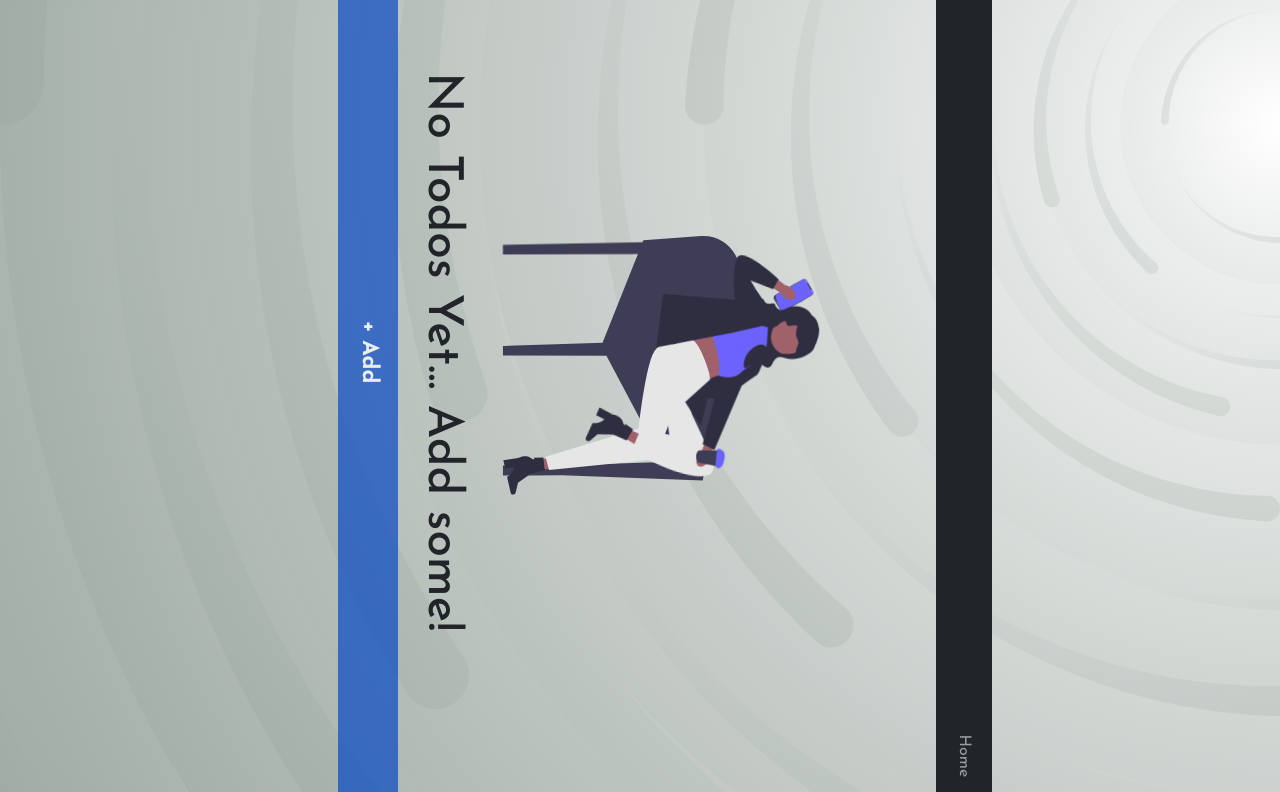
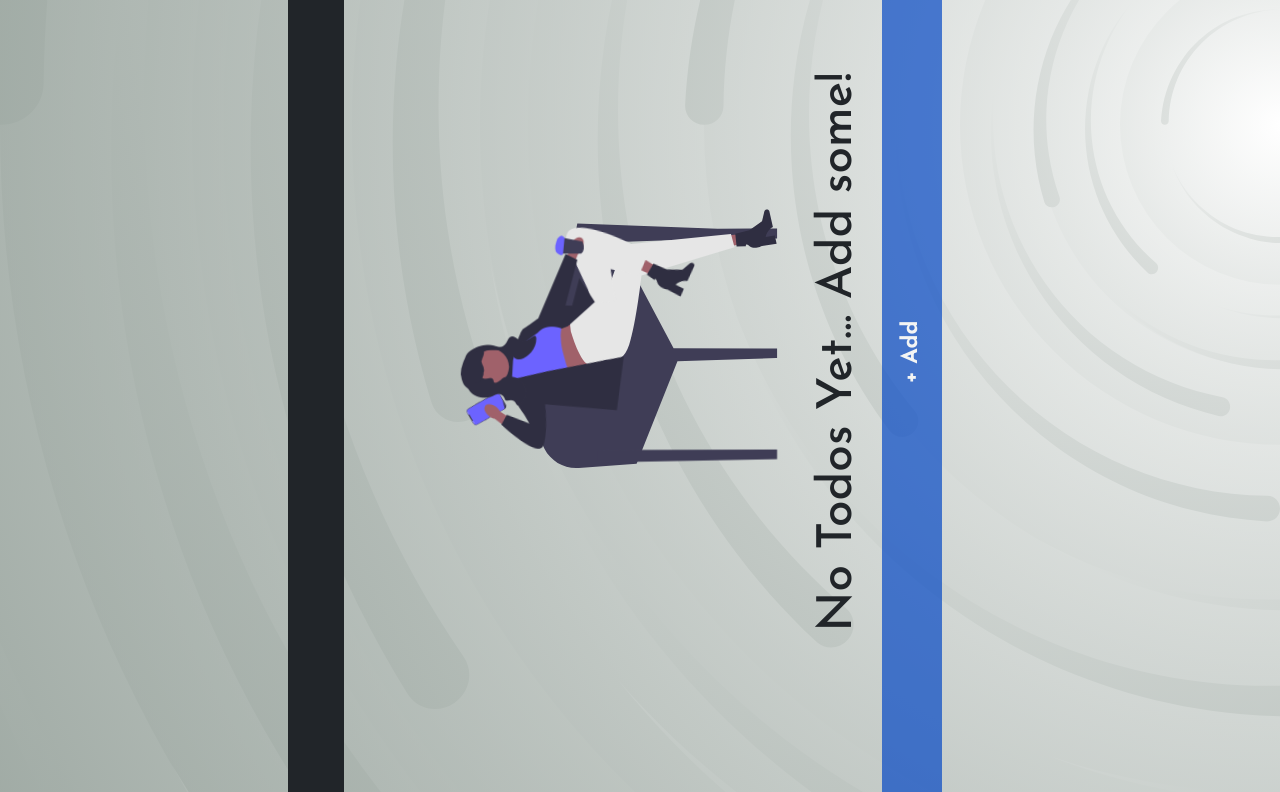
Before and after one commit to LukassF/ToDo, a React (Create React App) app: page / in a window 1280 px wide. Shown: the top 792 px of the page. Built offline with nearby package versions, Linux system fonts and the light colour scheme.

Commit message:
Update style.css

```diff
--- a/src/styles/style.css
+++ b/src/styles/style.css
@@ -44,7 +44,8 @@ body {
   position: relative;
 
   @media screen and (orientation:landscape){
-    transform: rotate(90deg);
+    width:100vw;
+    transform: rotateZ(-90deg);
   }
 }
 
```
